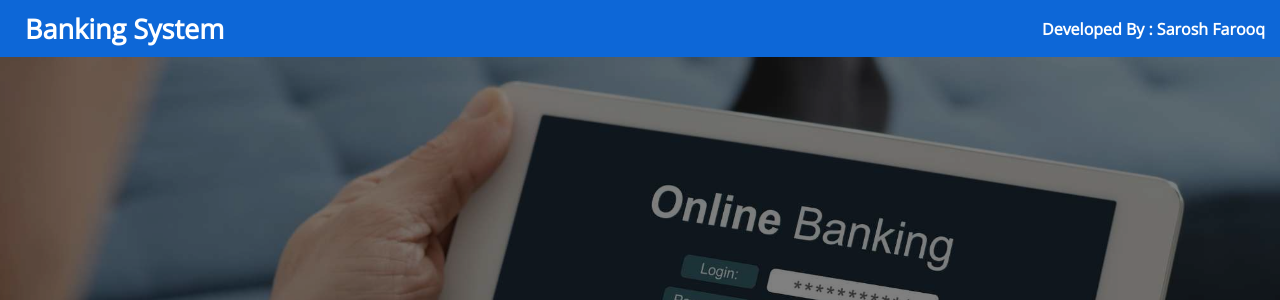
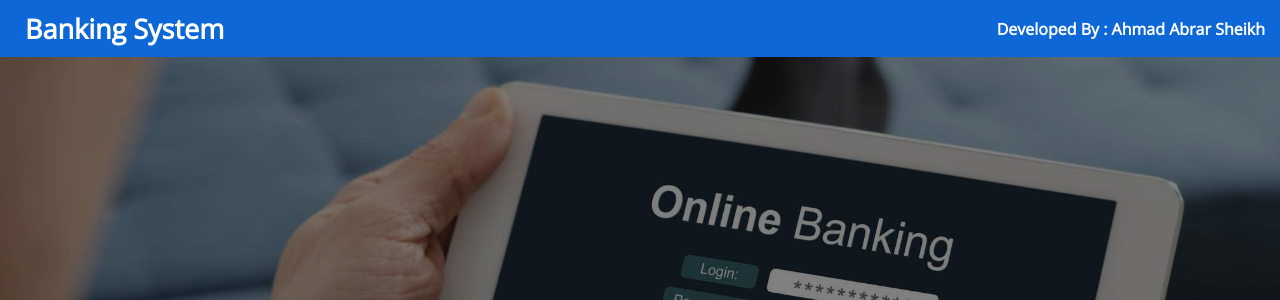
Before and after one commit to Ahmad-Sheikh/banking-system, a Django app: page / in a window 1280 px wide. Shown: the top 300 px of the page. Run offline with Django 3.2, Linux system fonts and the light colour scheme.

Commit message:
Update base.html

```diff
--- a/template/base.html
+++ b/template/base.html
@@ -6,7 +6,7 @@
     <meta charset="UTF-8">
     <meta http-equiv="X-UA-Compatible" content="IE=edge">
     <meta name="viewport" content="width=device-width, initial-scale=1.0">
-    <title>Basic Banking System || Sarosh Farooq</title>
+    <title>Basic Banking System || Ahmad Abrar Sheikh</title>
     <link rel="preconnect" href="https://fonts.googleapis.com">
     <link rel="preconnect" href="https://fonts.gstatic.com" crossorigin>
     <link href="https://fonts.googleapis.com/css2?family=Open+Sans:wght@300&display=swap" rel="stylesheet">
@@ -50,7 +50,7 @@
 <body>
     <header id="head">
         <h1 onclick="window.location.href='/';">Banking System</h1>
-        <h4>Developed By : Sarosh Farooq</h4>
+        <h4>Developed By : Ahmad Abrar Sheikh</h4>
     </header>
     {% block content %} {% endblock %}
 </body>
```
